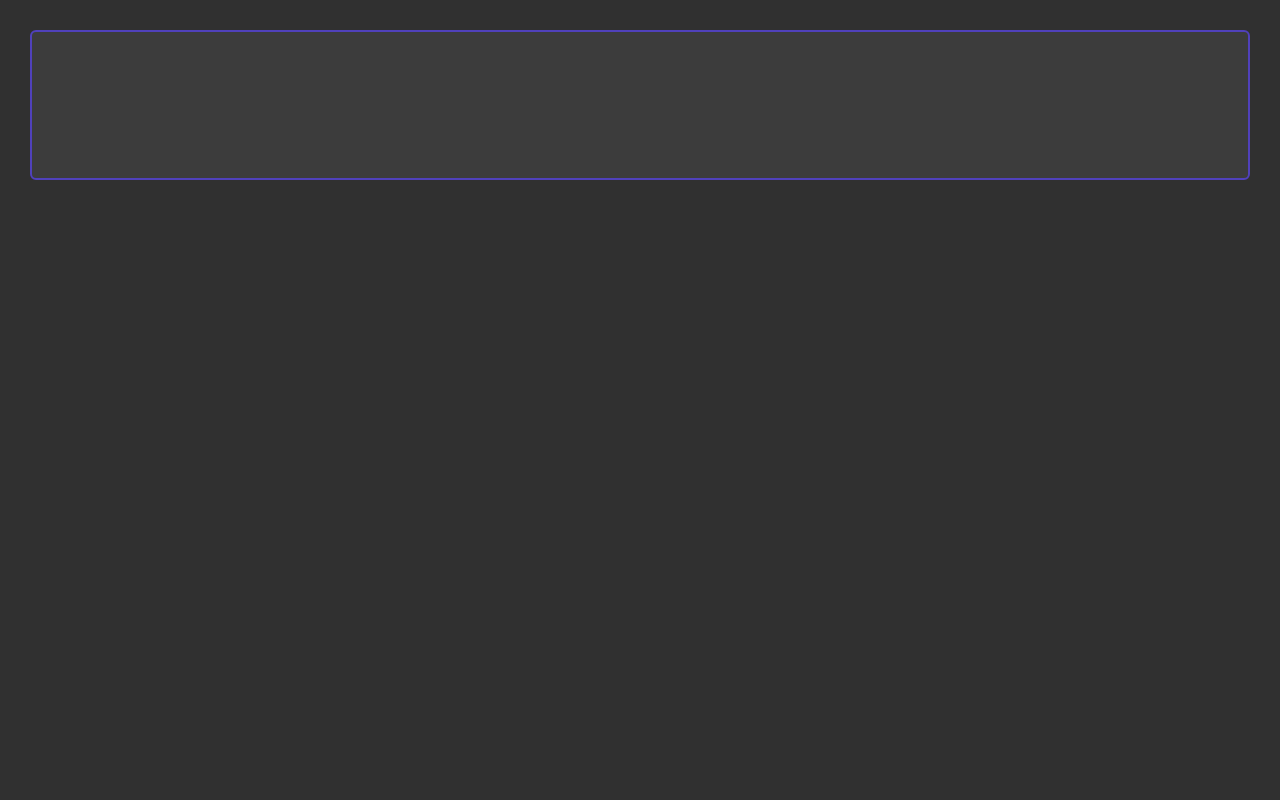
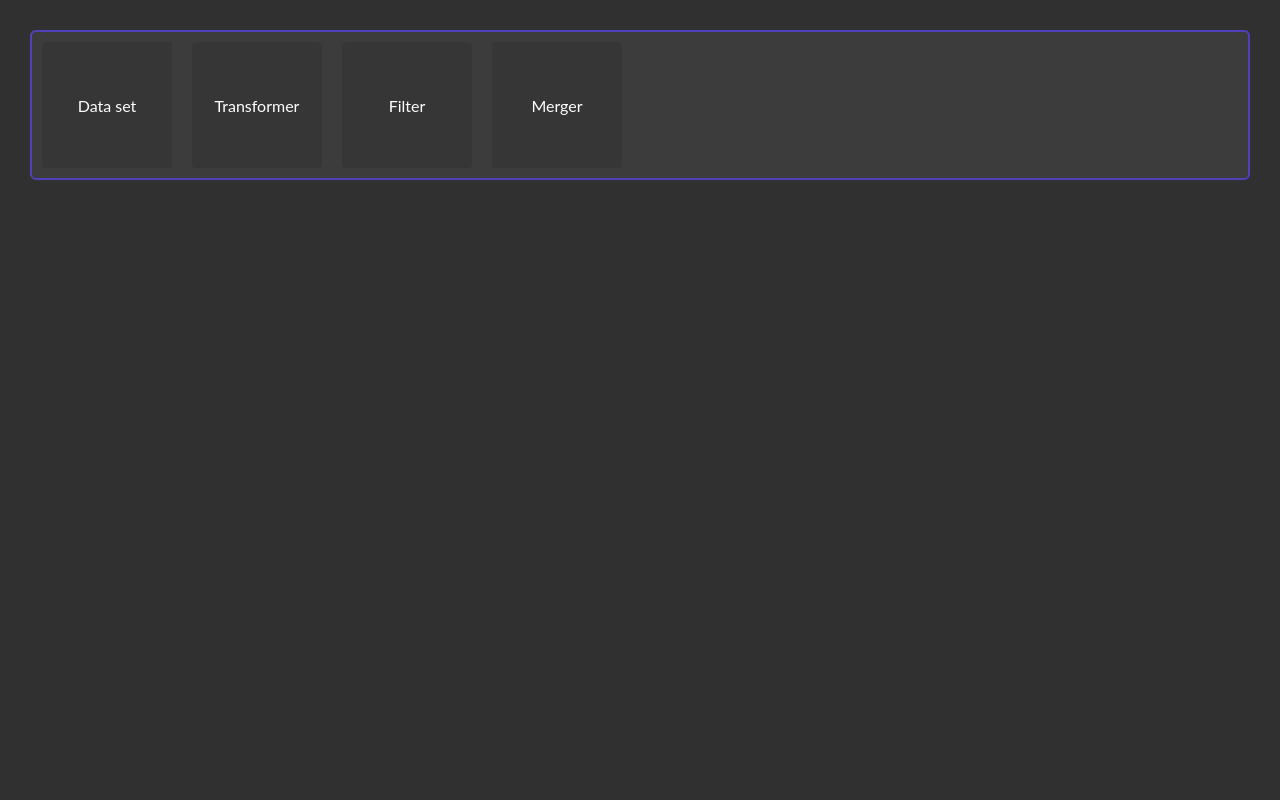
Before and after one commit to witcher-development/react-drag-drop, a React (Create React App) app: page / in a window 1280 px wide. Built offline with nearby package versions, Linux system fonts and the light colour scheme.

Commit message:
Library box template

```diff
--- /dev/null
+++ b/src/features/Library/Box/Box.module.scss
@@ -0,0 +1,42 @@
+@import '../../../assets';
+
+.box {
+	width: 130px;
+	height: 100%;
+
+	margin-right: 20px;
+
+	display: flex;
+	justify-content: center;
+	align-items: center;
+
+	background-color: rgba($primary, 0.5);
+	border: 1px solid transparent;
+	border-radius: 4px;
+
+	position: relative;
+
+	cursor: pointer;
+	transition: border .2s;
+
+	&__tip {
+		display: none;
+
+		position: absolute;
+		top: calc(100% + 10px);
+		left: 0;
+
+		width: 200%;
+		padding: 10px;
+
+		background-color: rgba($lighter, 0.5);
+		border-radius: 4px;
+	}
+	&:hover &__tip {
+		display: block;
+	}
+
+	&:hover {
+		border-color: rgba($accent, .4);
+	}
+}
--- /dev/null
+++ b/src/features/Library/Box/Box.tsx
@@ -0,0 +1,19 @@
+import React from 'react';
+
+import styles from './Box.module.scss'
+
+export interface BoxProps {
+	title: string
+	description: string
+}
+
+export const BoxComponent: React.FC<BoxProps> = ({ title, description }) => {
+	return (
+		<div className={styles.box}>
+			<div className={styles.box_inner}>
+				{ title }
+				<div className={styles.box__tip}>{ description }</div>
+			</div>
+		</div>
+	)
+}
--- /dev/null
+++ b/src/features/Library/Box/index.ts
@@ -0,0 +1 @@
+export * from './Box'
--- a/src/features/Library/Library.module.scss
+++ b/src/features/Library/Library.module.scss
@@ -1,8 +1,12 @@
 @import "../../assets";
 
 .library {
+	height: 100%;
 	&_wrap {
 		height: 150px;
 		margin: 30px;
 	}
+
+	display: flex;
+	padding: 10px;
 }
--- a/src/features/Library/Library.tsx
+++ b/src/features/Library/Library.tsx
@@ -4,12 +4,42 @@ import { useDrag } from 'react-dnd'
 import styles from './Library.module.scss'
 
 import { SectionComponent } from '../../components/Section';
+import { BoxComponent } from './Box';
+
+interface Item {
+  title: string
+  description: string
+}
+
+const items: Item[] = [
+  {
+    title: 'Data set',
+    description: 'Testing data set to test things out'
+  },
+  {
+    title: 'Transformer',
+    description: 'Allows you to rename and delete columns'
+  },
+  {
+    title: 'Filter',
+    description: 'Allows you to filter rows by value'
+  },
+  {
+    title: 'Merger',
+    description: 'Allows you to merge columns'
+  }
+]
 
 export const LibraryComponent = () => {
   return (
     <div className={styles.library_wrap}>
       <SectionComponent>
         <div className={styles.library}>
+
+          { items.map(({ title, description }) =>
+            <BoxComponent title={title} description={description} />
+          )}
+
         </div>
       </SectionComponent>
     </div>
```
